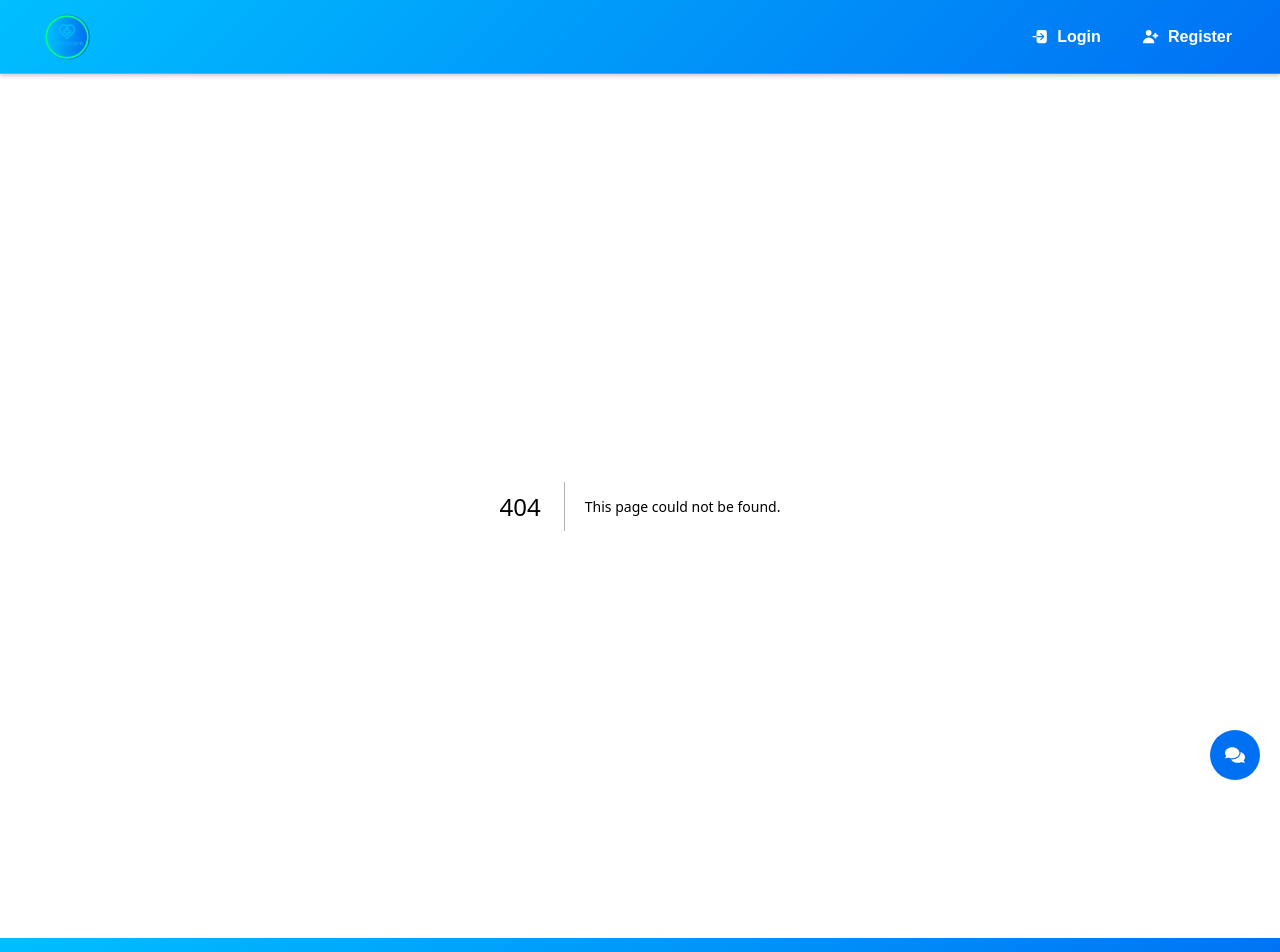
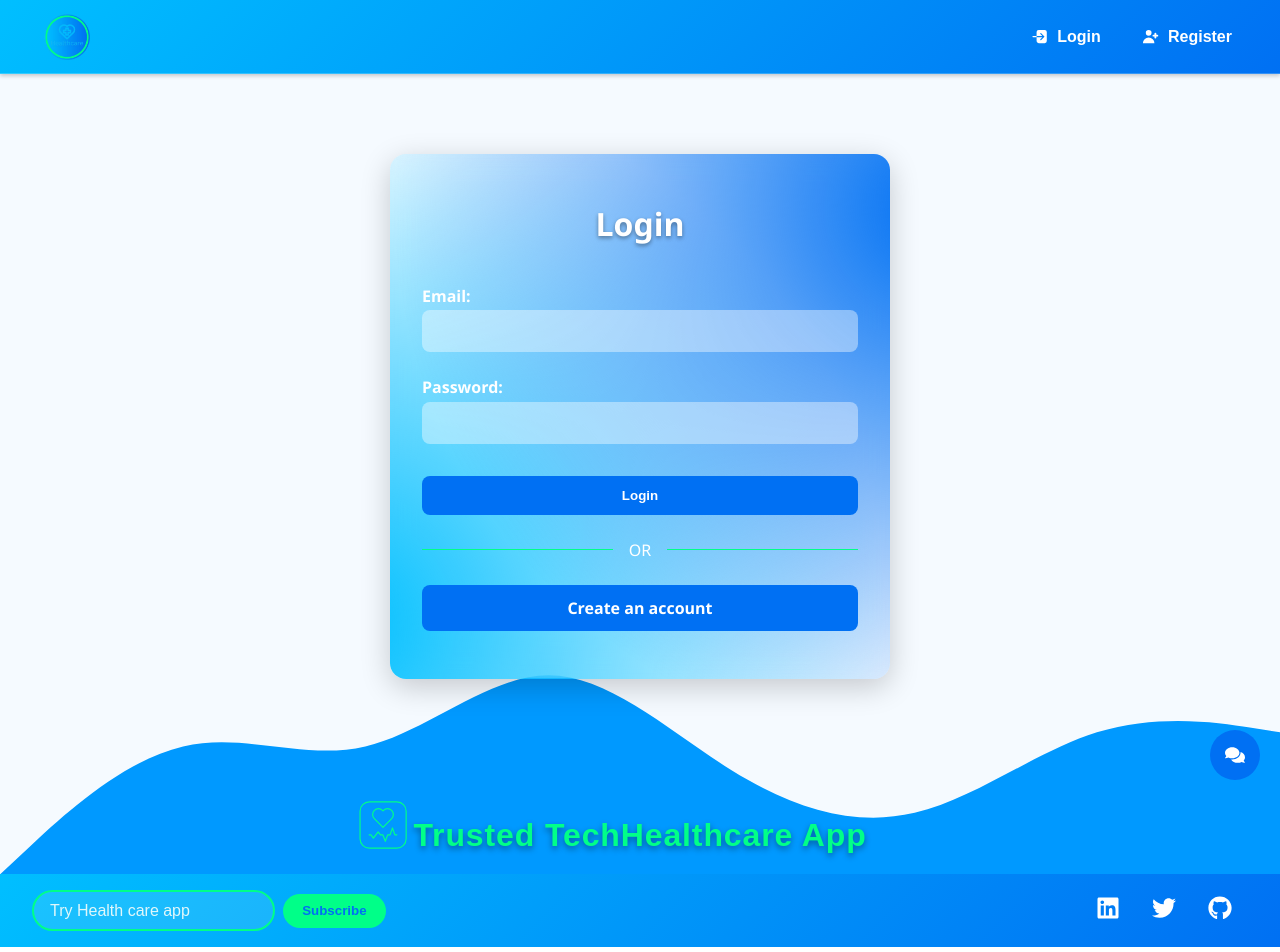
Before and after one commit to lokesh4877saini/Healthcare, a Next.js app in the folder frontend/: page /login in a window 1280 px wide. Before the commit this address had no page. Shown: the top 952 px of the page. Built offline with nearby package versions, Linux system fonts and the light colour scheme.

Commit message:
ui update

```diff
--- /dev/null
+++ b/frontend/src/app/(users)/layout.js
@@ -0,0 +1,56 @@
+import styles from '@/styles/LoginPage.module.css';
+
+export const metadata = {
+  title: 'Login Or SignUp',
+  description: 'Healthcare booking app',
+};
+
+export default function AuthLayout({ children }) {
+  return (
+    <div className={styles.mainContainer}>
+      {children}
+      <svg
+        className={styles.wave}
+        xmlns="http://www.w3.org/2000/svg"
+        viewBox="0 0 1440 320"
+        aria-hidden="false"
+        role="img"
+        preserveAspectRatio="none"
+      >
+        <path
+          fill="#0099ff"
+          fillOpacity="1"
+          d="M0,320L34.3,288C68.6,256,137,192,206,176C274.3,160,343,192,411,176C480,160,549,96,617,96C685.7,96,754,160,823,202.7C891.4,245,960,267,1029,250.7C1097.1,235,1166,181,1234,160C1302.9,139,1371,149,1406,154.7L1440,160L1440,320L0,320Z"
+        />
+        <text
+          x="50%"
+          y="90%"
+          textAnchor="middle"
+          fill="#01ff88"
+          fontSize="36"
+          fontWeight="700"
+          fontFamily="'Poppins', sans-serif"
+          style={{
+            textShadow: '0 3px 6px rgba(0, 0, 0, 0.4)',
+            letterSpacing: '1px',
+          }}
+        >
+          Trusted TechHealthcare App
+        </text>
+      </svg>
+      <svg
+        fill="#000000"
+        width="50px"
+        height="50px"
+        viewBox="0 0 512 512"
+        xmlns="http://www.w3.org/2000/svg"
+        aria-hidden="true"
+        role="presentation"
+      >
+        <path d="M398.592,14H115.409A100.522,100.522,0,0,0,15,114.409V397.592A100.522,100.522,0,0,0,115.409,498H398.592A100.522,100.522,0,0,0,499,397.592V114.409A100.522,100.522,0,0,0,398.592,14ZM487,397.592A88.509,88.509,0,0,1,398.592,486H115.409A88.509,88.509,0,0,1,27,397.592V114.409A88.509,88.509,0,0,1,115.409,26H398.592A88.509,88.509,0,0,1,487,114.409Z" />
+        <path d="M398,351H381.567l-23.054-67.929a6,6,0,0,0-11.364,0L324.1,351H303.958a6,6,0,0,0-5.627,3.917l-18.81,50.8-18.81-50.8A6,6,0,0,0,255.084,351H233.5l-22.636-27.789A6.1,6.1,0,0,0,206.14,321a6,6,0,0,0-4.669,2.322l-44.022,56.746L137.723,353.43A6,6,0,0,0,132.9,351H114a6,6,0,0,0,0,12h15.878l22.638,30.57a6,6,0,0,0,4.755,2.43h.067a6,6,0,0,0,4.741-2.322l44.247-57.037L226,360.789A6,6,0,0,0,230.648,363h20.26L273.9,425.083a6,6,0,0,0,11.253,0L308.135,363H328.4a6,6,0,0,0,5.681-4.071l18.755-55.26,18.755,55.26A6,6,0,0,0,377.268,363H398a6,6,0,0,0,0-12Z" />
+        <path d="M251.759,283.557a6,6,0,0,0,8.485,0l88.741-88.742a65.5,65.5,0,1,0-92.63-92.63l-.353.353-.354-.353a65.5,65.5,0,0,0-92.631,92.63ZM171.5,110.67a53.51,53.51,0,0,1,75.661,0l4.6,4.6a6,6,0,0,0,8.486,0l4.595-4.6A53.5,53.5,0,0,1,340.5,186.33l-84.5,84.5-84.5-84.5a53.5,53.5,0,0,1,0-75.66Z" />
+      </svg>
+    </div>
+  );
+}
--- a/frontend/src/app/users/login/page.js
+++ b/frontend/src/app/(users)/login/page.js
@@ -76,7 +76,7 @@ export default function LoginPage() {
       <div className={styles.orDivider}>
         <span>OR</span>
       </div>
-      <Link href="/users/register" className={styles.registerLink}>
+      <Link href="/register" className={styles.registerLink}>
         Create an account
       </Link>
       {message && <p className={styles.message}>{message}</p>}
--- a/frontend/src/app/users/register/page.js
+++ b/frontend/src/app/(users)/register/page.js
@@ -36,7 +36,7 @@ export default function SignupPage() {
       });
       if (res.success) {
         setMessage('Registration successful! Please log in.');
-        router.push('/users/login'); // correct path!
+        router.push('/login'); // correct path!
       } else {
         // Show error message from backend if available
         setMessage(res.message || 'Signup failed.');
@@ -134,7 +134,7 @@ export default function SignupPage() {
       <div className={styles.orDivider}>
         <span>OR</span>
       </div>
-      <Link href="/users/login" className={styles.registerLink}>
+      <Link href="/login" className={styles.registerLink}>
         Login existing account
       </Link>
       {message && <p className={styles.message}>{message}</p>}
--- a/frontend/src/styles/LoginPage.module.css
+++ b/frontend/src/styles/LoginPage.module.css
@@ -12,6 +12,30 @@
     overflow: hidden;
     z-index: 1;
   }
+.mainContainer {
+  position: relative;
+  width: 100%;
+  height: 100vh;
+  background-color: #f5faff;
+  overflow: hidden;
+}
+
+.wave {
+  position: absolute;
+  bottom: 0;
+  left: 0;
+  width: 100%;
+  pointer-events: none;
+  z-index: 0;
+}
+
+.mainContainer > svg:last-child {
+  position: absolute;
+  z-index: 1;
+  fill: #00ff88;
+  left: 28%;
+  bottom: 3%;
+}
 
   /*  Floating animated background blobs */
   .container::before {
--- a/frontend/src/styles/globals.css
+++ b/frontend/src/styles/globals.css
@@ -15,7 +15,7 @@ body {
     margin-right: 1rem;
   }
   main {
-    padding: 2rem;
+    padding: 0rem;
   }
 
   @media (max-width: 500px) {
```
